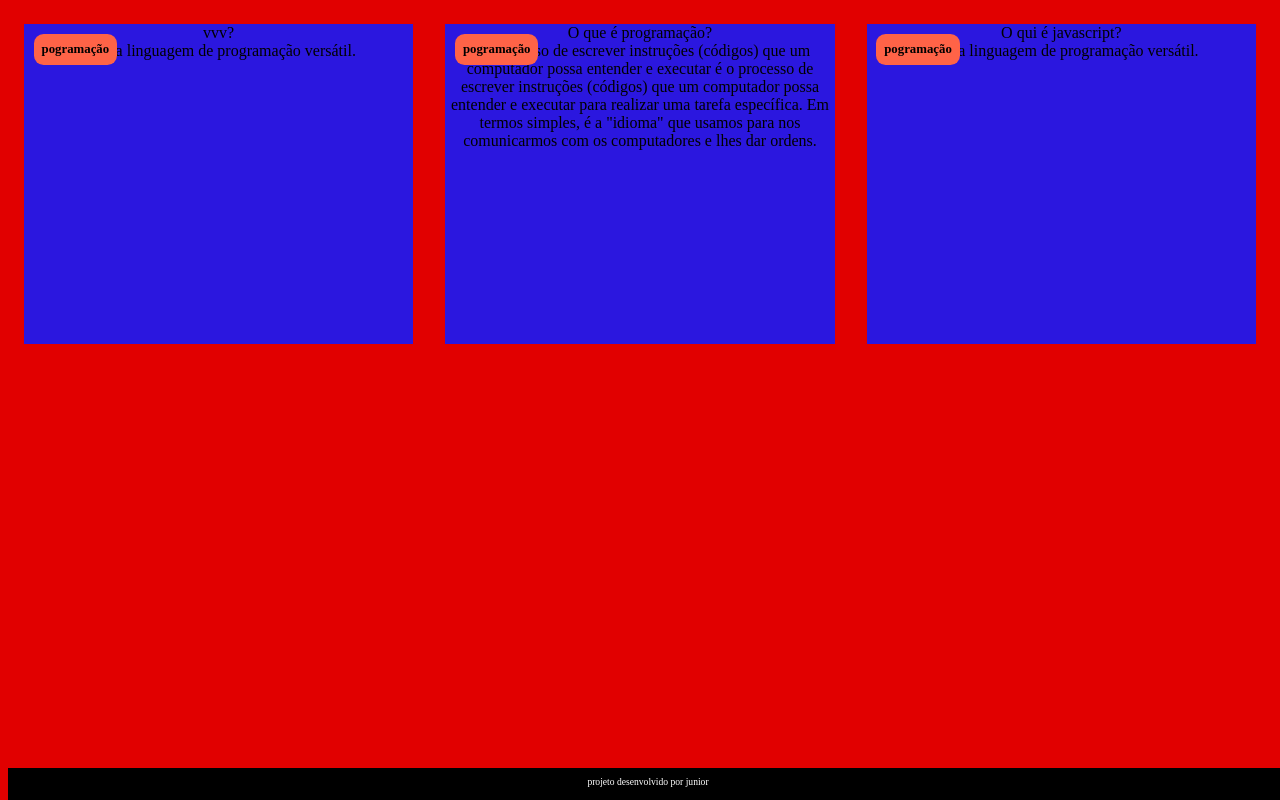
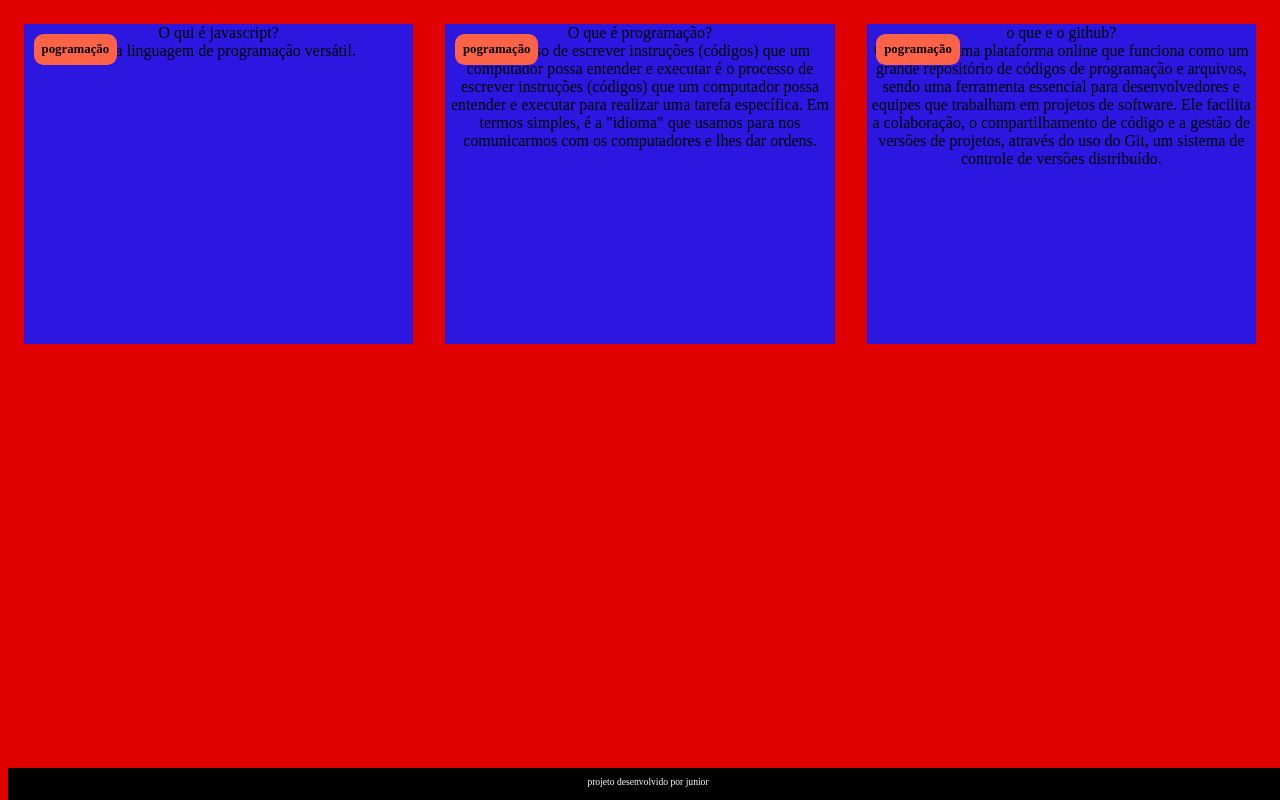
Before and after one commit to Junn016/FLASHCARDS, a plain HTML site: page index.html in a window 1280 px wide. Drawn offline with Linux system fonts and the light colour scheme.

```diff
--- a/index.html
+++ b/index.html
@@ -15,7 +15,7 @@
                 <div class="cartao_conteudo">
                     <h3>pogramação</h3>
                     <div class="cartao_pergunta">
-                        vvv?
+                        O qui é javascript?
                     </div>
                     <div class="cartao_resposta">
                         É uma linguagem de programação versátil.
@@ -44,10 +44,10 @@
                 <div class="cartao_conteudo">
                     <h3>pogramação</h3>
                     <div class="cartao_pergunta">
-                        O qui é javascript?
+                        o que e o github?
                     </div>
                     <div class="cartao_resposta">
-                        É uma linguagem de programação versátil.
+                        O GitHub é uma plataforma online que funciona como um grande repositório de códigos de programação e arquivos, sendo uma ferramenta essencial para desenvolvedores e equipes que trabalham em projetos de software. Ele facilita a colaboração, o compartilhamento de código e a gestão de versões de projetos, através do uso do Git, um sistema de controle de versões distribuído.
                     </div>
                 </div>
             </article>
```
